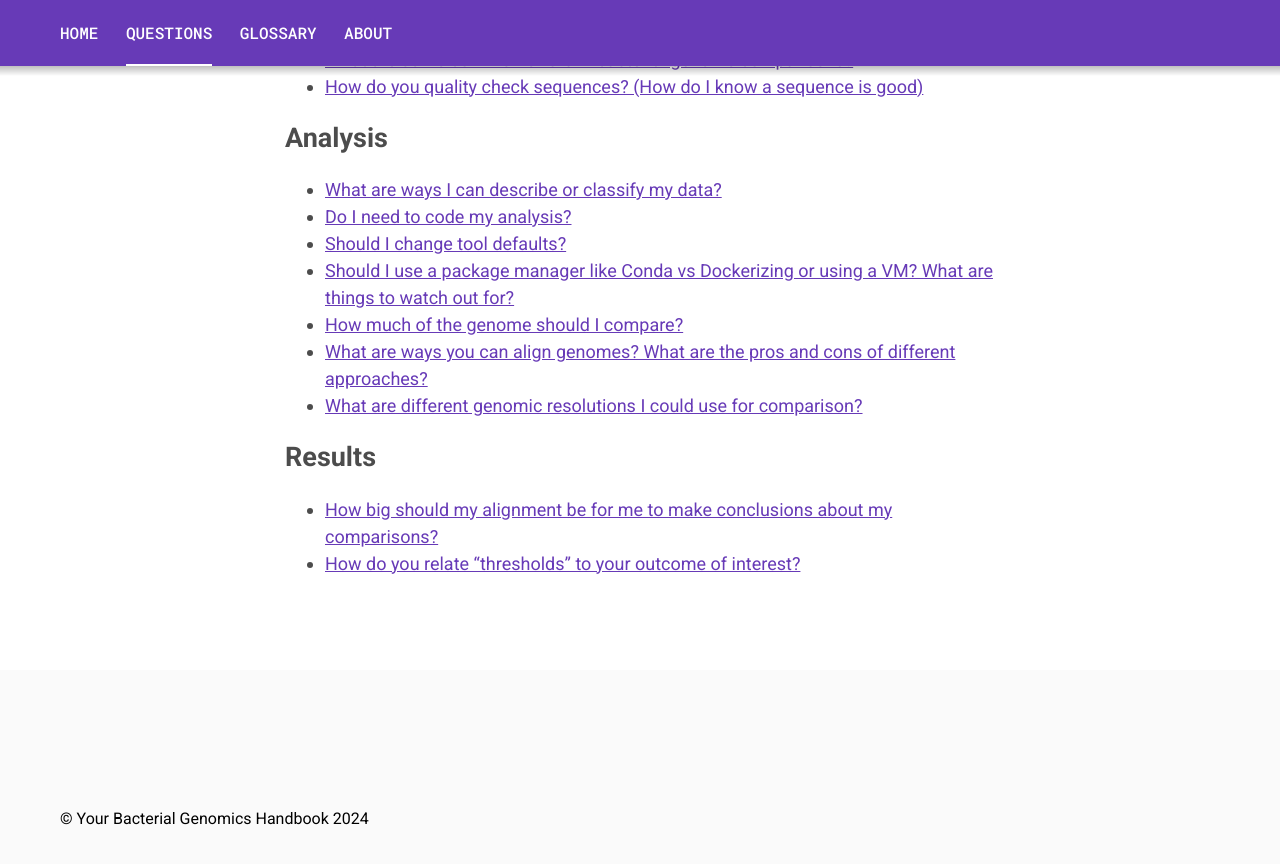
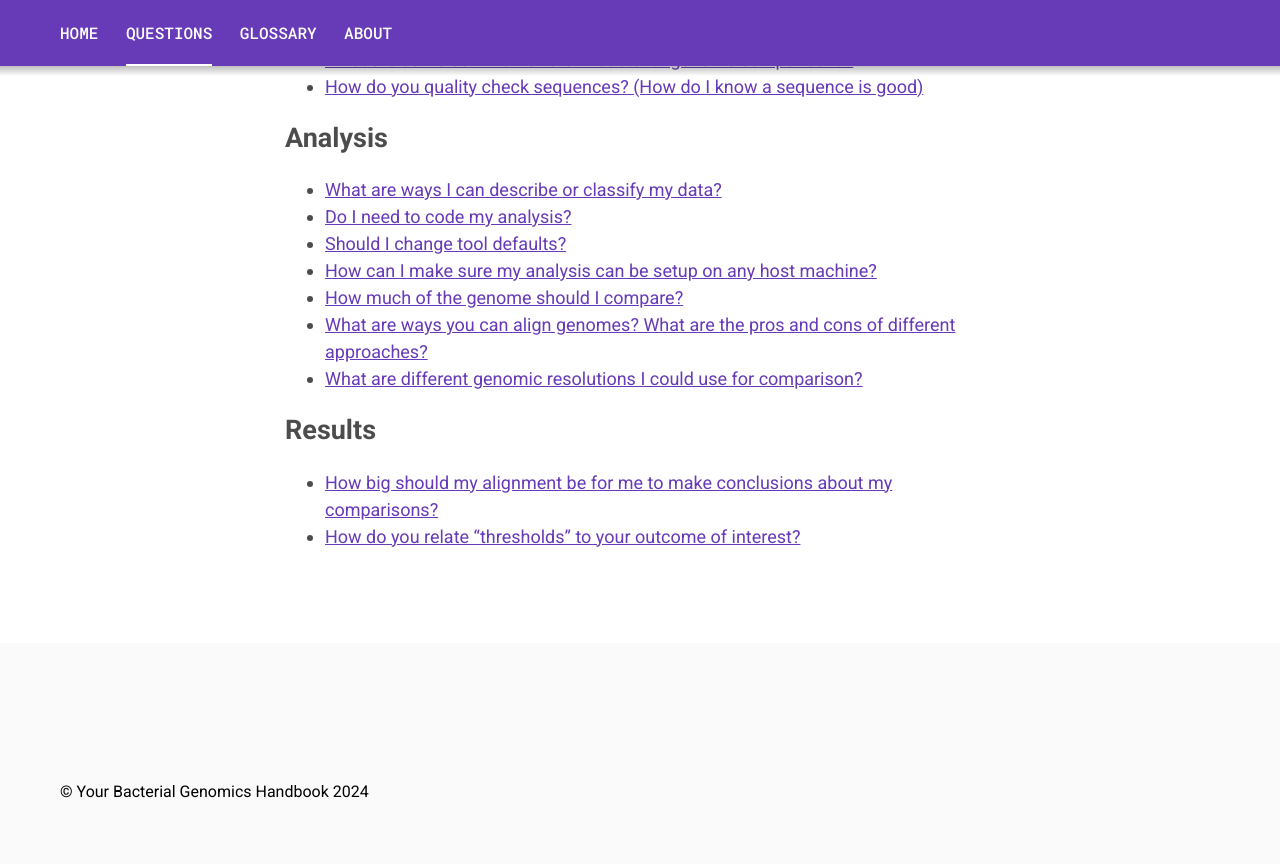
Before and after one commit to microbio-hackathon-2024/bacterial-genomics-handbook, a Jekyll site: the page built from questions.md, in a window 1280 px wide and 900 px high, scrolled down 733 px. Shown: the top 864 px of the window. Built offline with Jekyll 4.4.1, drawn with Linux system fonts in a browser that asks for light colours; some of the changed lines change nothing that is shown.

Commit message:
Add more content for tool defaults and packaging section

```diff
--- a/_questions/11-packages.md
+++ b/_questions/11-packages.md
@@ -1,13 +1,54 @@
 ---
 layout: page
-title:  "Should I use a package manager like Conda vs Dockerizing or using a VM? What are things to watch out for?"
+title:  "How can I make sure my analysis can be setup on any host machine?"
 categories: question
 step: analysis
 ---
 
-- Package managers are great for controlling environments and not completely wrecking your environment with different package versions. Using a manager like Conda, you’re able to isolate different projects to their own environments so the package versions don’t overlap.
-- Using a VM is an alternative to Conda environments (in case Conda can’t be installed) but satisfies the need to isolate different working environments.
-- Things to watch out for
-    - Not all packages are available for installation through Conda
-    - R package installation can get tricky/Conda isn’t great at managing R packages
-- A docker container is more likely to be a component in your workflow than to contain your workflow, but whether or not you (or your workflow system) use containers, you should think about containerization - what are my dependencies? Are they difficult to install? Are they shared by other tools in the pipeline? Do different pipeline stages require different versions of the same dependency? Containers can rescue you from dependency hell but it’s better not to go there in the first place.
+While developing an analysis for your data, you will most likely integrate
+other tools. You must make sure that you are declaring these dependencies,
+so that other users can install them when needed.
+
+## Language-specific Packages
+
+Package managers are great for controlling environments and not completely
+wrecking your environment with different package versions. Langugage specific
+package managers (like `pip` for Python, `gem` for Ruby or CRAN for R) can
+be used if all the dependencies of your code are available in just one language.
+
+## Language-agnostic Packages
+
+Quite often in bioinformatics, the dependencies are not all in the same
+place, in particular when binary tools are needed. Some tools may be written
+in C++ and have to be compiled, some are Perl or Python scripts, and there
+is no easy way to get them all together in a language-specific package manager.
+
+In that case, more generic package manager like Conda let you install
+dependencies in binary form into their own environments. Making separate
+environments for separate projects also help managing and isolating package versions. For Conda, the [Bioconda](https://bioconda.github.io/) channel
+hosts the most common bioinformatics packages.
+
+If using Conda, make sure to pin your dependencies *all* through Conda,
+as mixing them with other package managers can make a mess of your
+project environment.
+
+
+## Containers
+
+In the case where your dependencies are even harder to manage, you may wish
+to build a {% glossary container %}. Common formats include Docker and Apptainer (formerly Singularity).
+
+Containers allow to package code and all its dependencies into a filesystem
+completely isolated for the host. They allow freezing dependencies, at the
+cost of a larger storage footprint.
+
+Note that some HPC may ban the use of containers for safety reasons, so
+it may be best to assess first where you intend your code to run
+(see the [Computational requirements]({{ site.baseurl }}/questions/06-computation-requirements.html) section first). Containers can rescue you from dependency hell but it’s better not to go there if there is a more
+reasonable option.
+
+## Virtual Machine
+
+Using a virtual machine (VM) is an alternative to Conda environments (in case Conda can’t be installed) but satisfies the need to isolate different working environments. Virtual machines are quite often impossible to share
+between platforms, so it's recommended to avoid them to make the analysis
+more reproducible.
```
Also changed, not shown: _questions/10-tool-defaults.md (+1 -1 lines).
